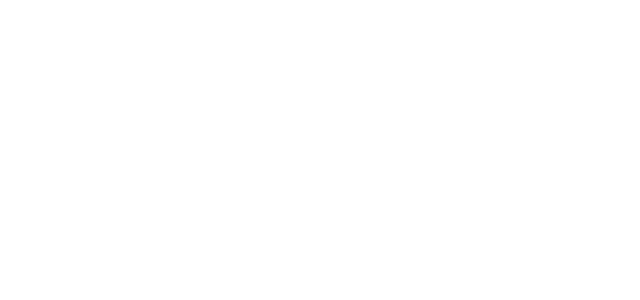
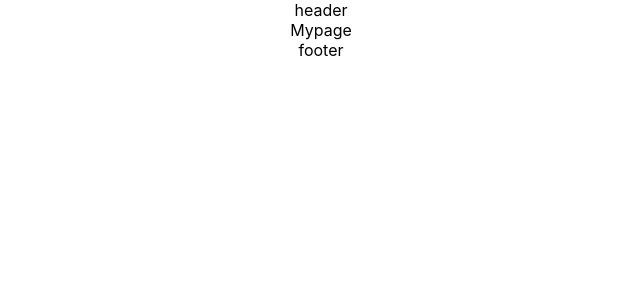
Before and after one commit to naringst/react-shopping-app, a React (Create React App) app: page /mypage in a window 1280 px wide. Before the commit this address had no page. Shown: the top 300 px of the page, without its empty margins (319-959 px from the left). Built offline with nearby package versions, Linux system fonts and the light colour scheme.

Commit message:
feat : mypage 생성

```diff
--- a/src/App.tsx
+++ b/src/App.tsx
@@ -3,8 +3,8 @@
 import Cart from "./components/Cart";
 import Login from "./components/Login";
 import Layout from "./components/Layout";
+import Mypage from "./components/Mypage";
 import "./App.css";
-
 import { Routes, Route } from "react-router-dom";
 
 function App() {
@@ -14,6 +14,7 @@
         <Route path="/" element={<Layout />}>
           <Route path="/" element={<Home />}></Route>
           <Route path="cart" element={<Cart />}></Route>
+          <Route path="mypage" element={<Mypage />}></Route>
           <Route path="login" element={<Login />}></Route>
         </Route>
       </Routes>
--- /dev/null
+++ b/src/components/Mypage.tsx
@@ -0,0 +1,5 @@
+import React from "react";
+
+export default function Mypage() {
+  return <div>Mypage</div>;
+}
```
